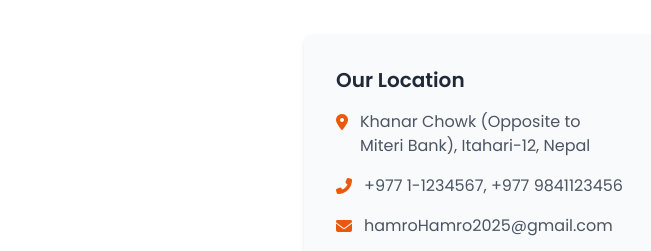
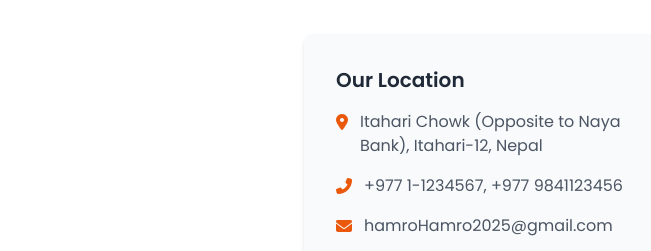
Before and after one commit to anish-thapa/hamrohotel, a plain HTML site: page index.html in a window 1280 px wide. Shown: the part 2481-2732 px from the top of the page, 0-651 px from the left. Drawn offline with nearby package versions, Linux system fonts and the light colour scheme.

Commit message:
Update index.html

```diff
--- a/index.html
+++ b/index.html
@@ -413,7 +413,7 @@
                         <h3 class="text-xl font-semibold text-gray-800 mb-4">Our Location</h3>
                         <div class="flex items-start mb-4">
                             <i class="fas fa-map-marker-alt text-orange-600 mt-1 mr-3"></i>
-                            <p class="text-gray-600">Khanar Chowk (Opposite to Miteri Bank), Itahari-12, Nepal</p>
+                            <p class="text-gray-600">Itahari Chowk (Opposite to Naya Bank), Itahari-12, Nepal</p>
                         </div>
                         <div class="flex items-start mb-4">
                             <i class="fas fa-phone-alt text-orange-600 mt-1 mr-3"></i>
```
